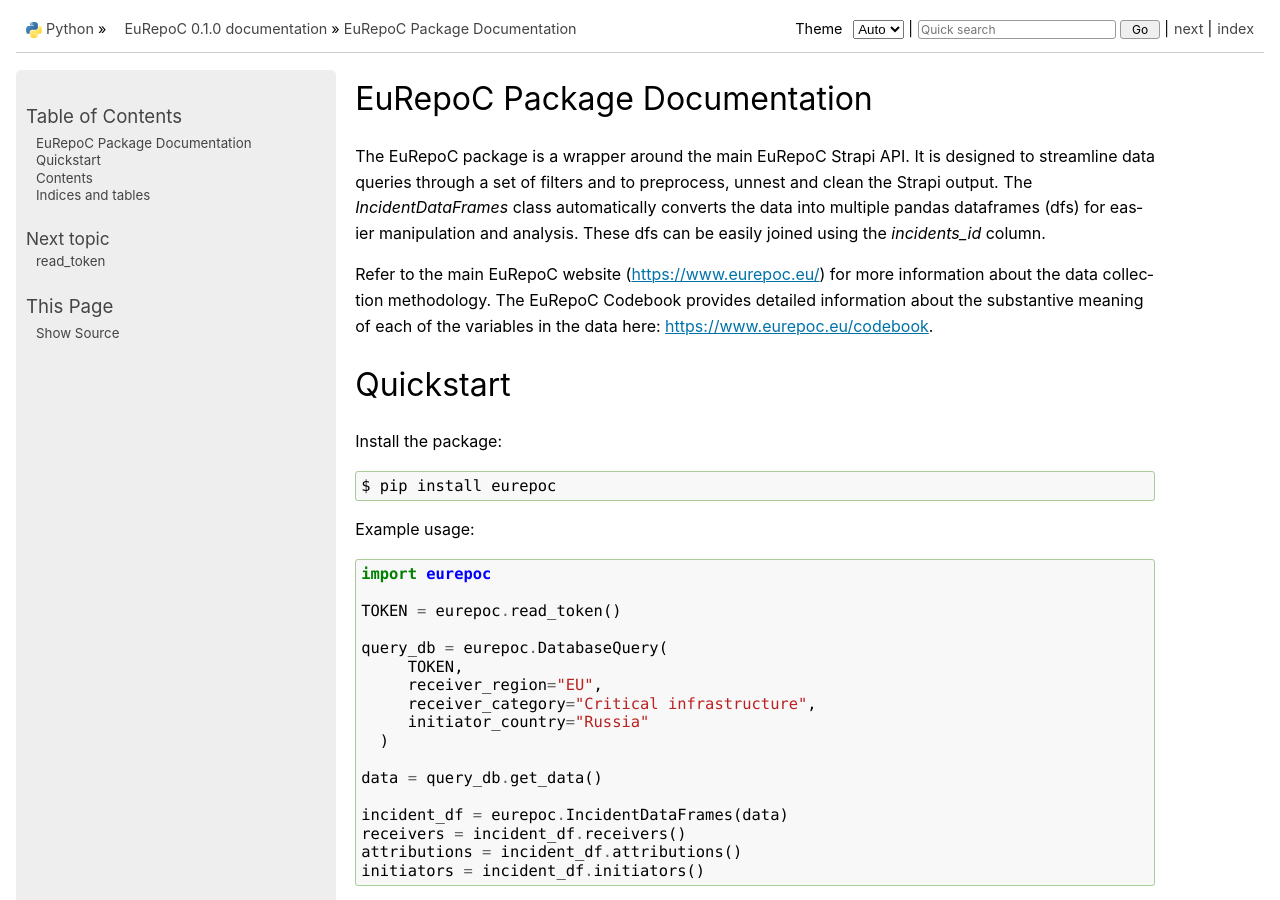
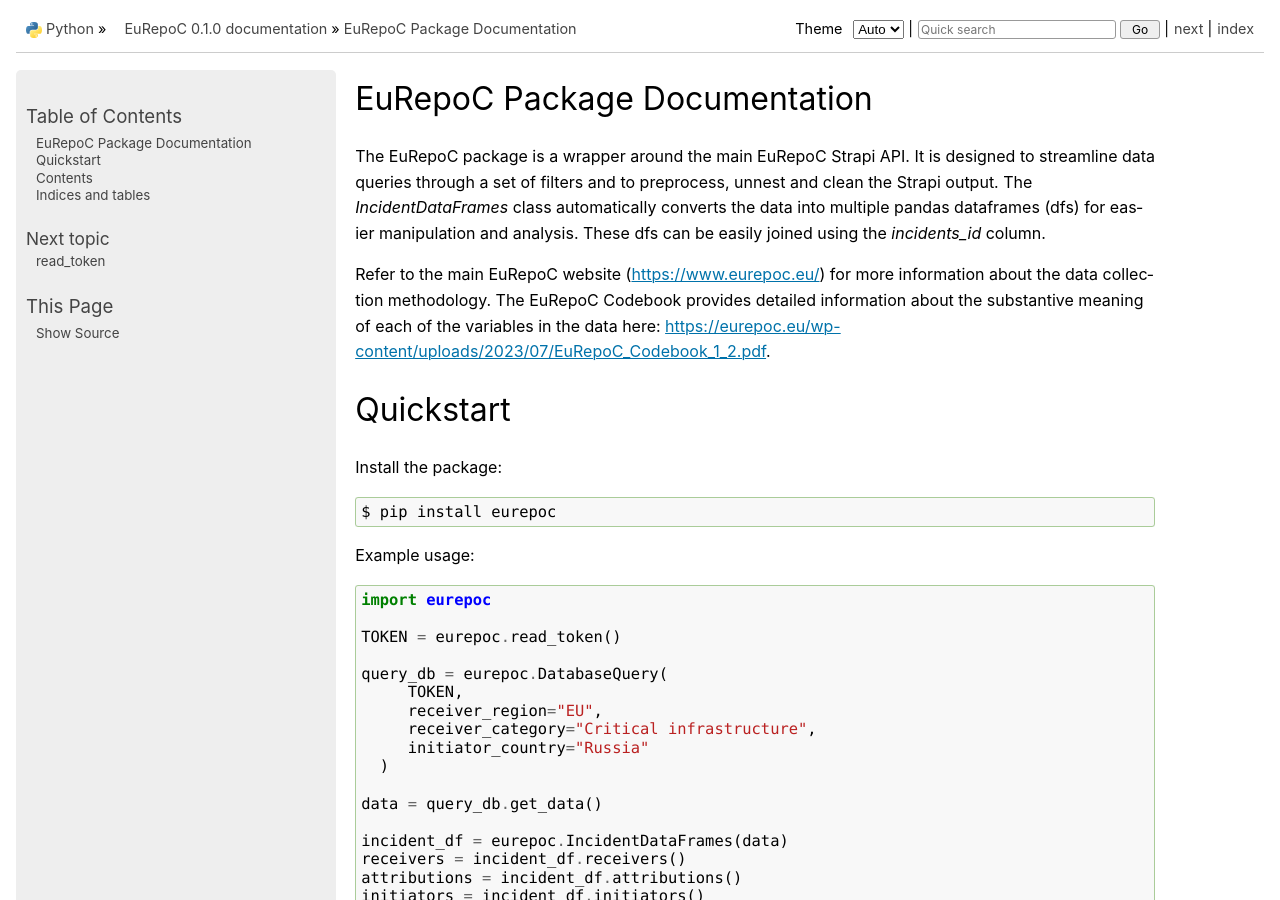
Before and after one commit to camilleborrett/eurepoc, a Sphinx documentation site: the page built from docs/source/index.rst, in a window 1280 px wide and 900 px high. Built offline with Sphinx 7.4.7, drawn with Linux system fonts in a browser that asks for light colours.

```diff
--- a/docs/source/index.rst
+++ b/docs/source/index.rst
@@ -12,7 +12,7 @@ manipulation and analysis. These dfs can be easily joined using the `incidents_i
 
 Refer to the main EuRepoC website (https://www.eurepoc.eu/) for more information about the data collection
 methodology. The EuRepoC Codebook provides detailed information about the substantive meaning of each of the
-variables in the data here: https://www.eurepoc.eu/codebook.
+variables in the data here: https://eurepoc.eu/wp-content/uploads/2023/07/EuRepoC_Codebook_1_2.pdf.
 
 Quickstart
 ==========
--- a/setup.py
+++ b/setup.py
@@ -2,7 +2,7 @@ from setuptools import setup, find_packages
 
 setup(
     name='eurepoc',
-    version='0.1.1',
+    version='0.1.2',
     author='Camille Borrett',
     author_email='camille.borrett@posteo.net',
     description='Wrapper for the EuRepoC API',
@@ -12,7 +12,7 @@ setup(
         'Documentation': 'https://eurepoc.readthedocs.io/',
         'Source': 'https://github.com/camilleborrett/eurepoc',
         'Tracker': 'https://github.com/camilleborrett/eurepoc/issues',
-        'Project': 'https://eurepoc.eu/'
+        'EuRepoC Project': 'https://eurepoc.eu/'
     },
     license='MIT',
     packages=find_packages(),
```
Also changed, not shown: README.md (+6 -3 lines).
